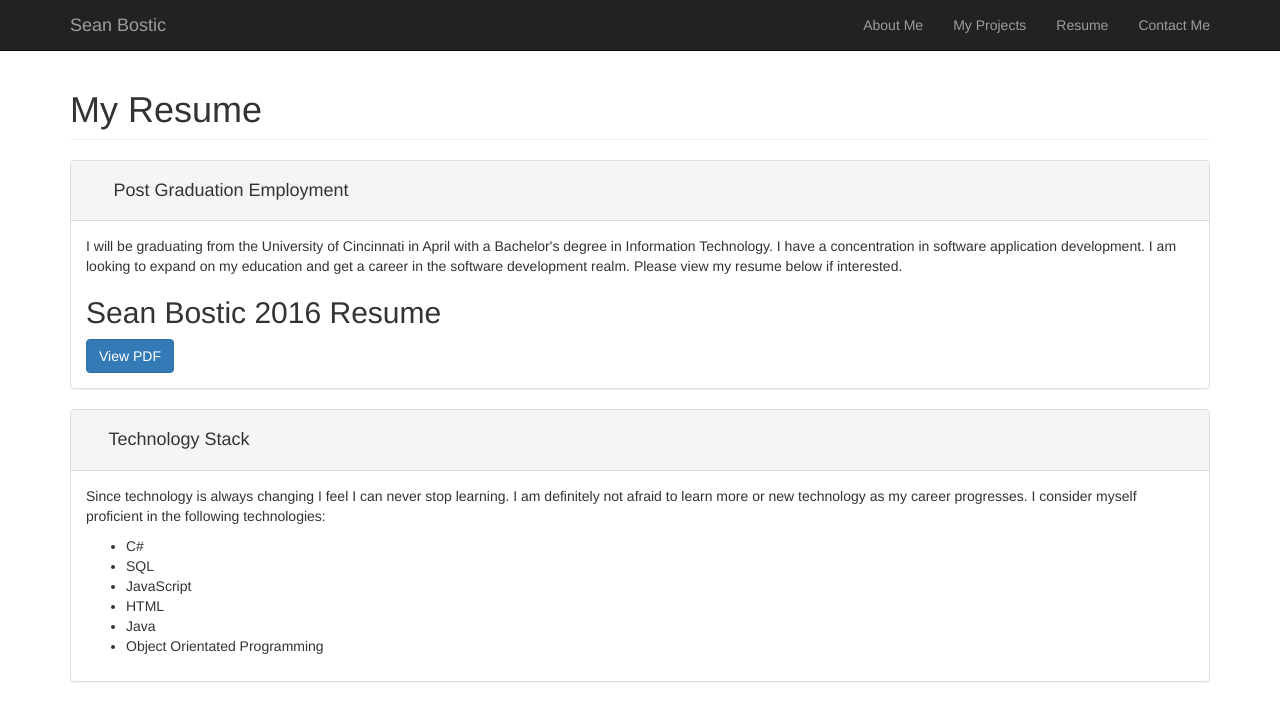
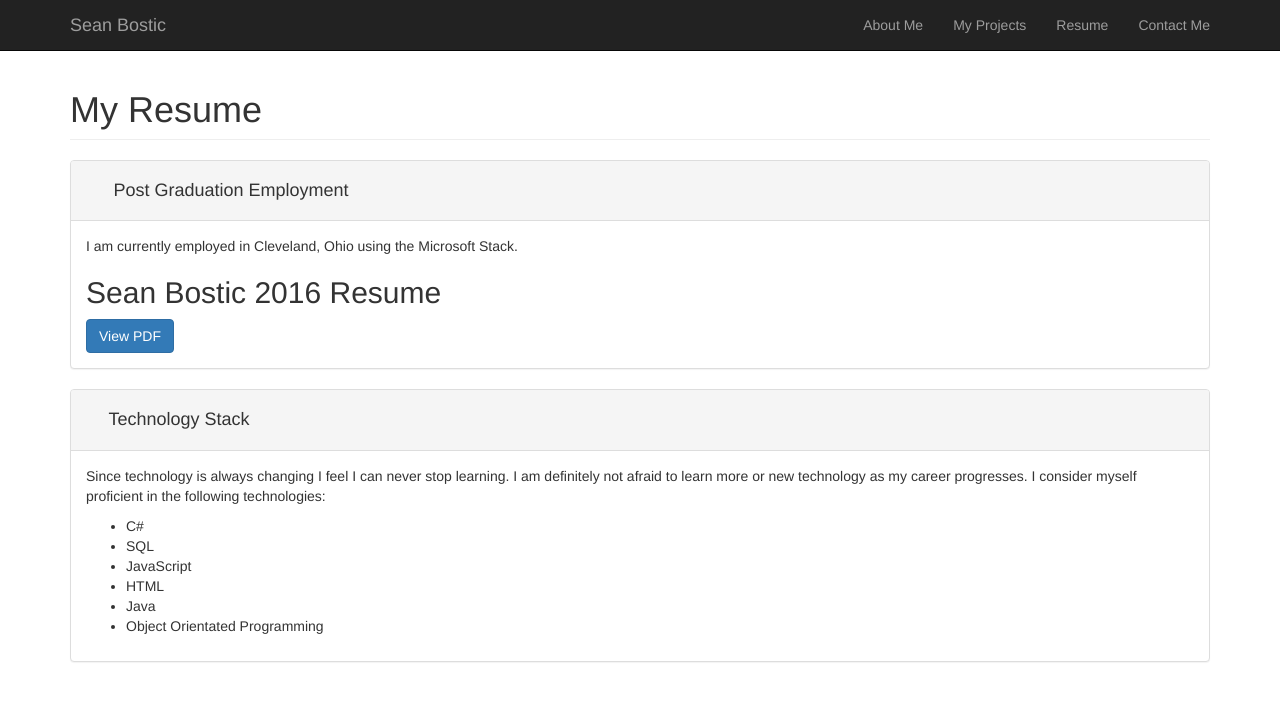
Before and after one commit to sean-bostic/PersonalWebsite, a plain HTML site: page resume.html in a window 1280 px wide. Drawn offline with Linux system fonts and the light colour scheme; some icons are missing.

Commit message:
Updating info

```diff
--- a/resume.html
+++ b/resume.html
@@ -77,7 +77,7 @@
                       <h4><i class="fa fa-fw"></i> Post Graduation Employment</h4>
                   </div>
                   <div class="panel-body">
-                      <p>I will be graduating from the University of Cincinnati in April with a Bachelor's degree in Information Technology. I have a concentration in software application development. I am looking to expand on my education and get a career in the software development realm. Please view my resume below if interested.</p>
+                      <p>I am currently employed in Cleveland, Ohio using the Microsoft Stack. </p>
                       <h2>Sean Bostic 2016 Resume</h2>
                         <a class="btn btn-primary view-pdf" href="images\bostic_resume_2016.pdf" target="_blank">View PDF</a>
                   </div>
```
